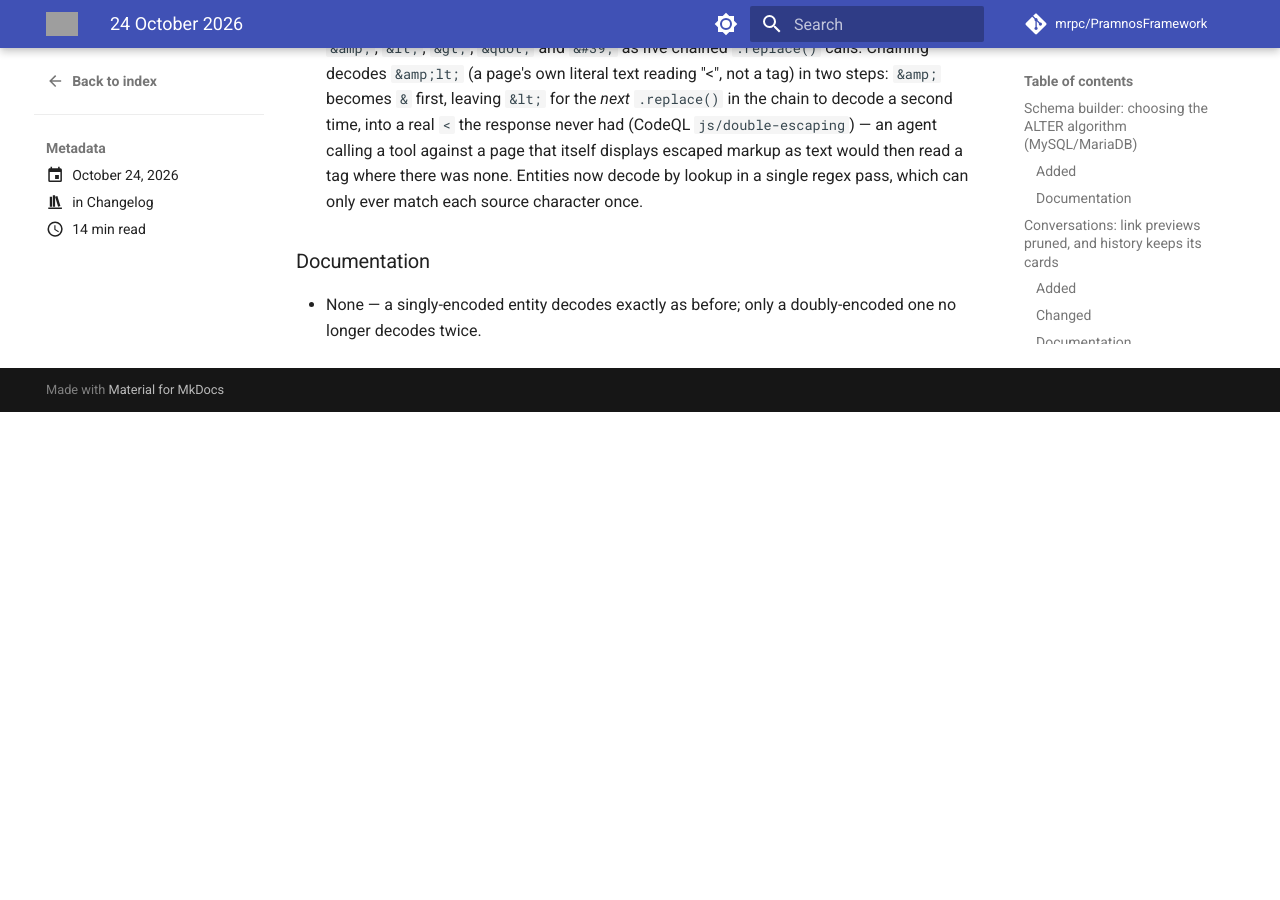
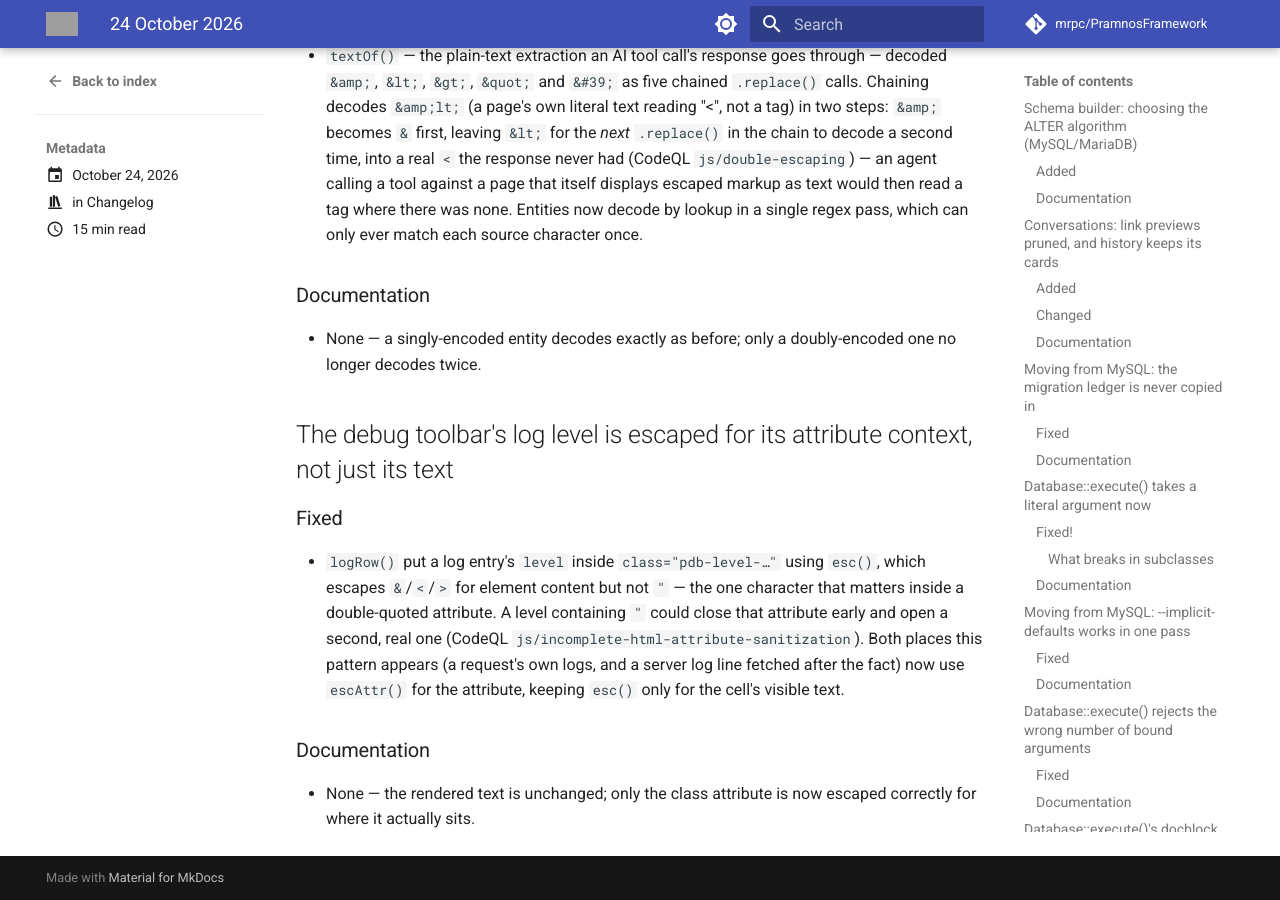
Before and after one commit to mrpc/PramnosFramework, an MkDocs documentation site: the page built from docs/version-history/posts/2026-10-24.md, in a window 1280 px wide and 900 px high, scrolled down 12113 px. Built offline with MkDocs 1.6.1 and Material for MkDocs 9.7.7, drawn with Linux system fonts in a browser that asks for light colours; comment, search, counter and statistics services are not loaded; before the commit the page ends 12525 px from its top, so only the background shows below that; some of the changed text lies outside the part shown; grey boxes are pictures that could not be loaded.

Commit message:
fix(debugbar): escape a log level for its attribute context
logRow() put a log entry's level inside class="pdb-level-..." using
esc(), which escapes &/</> for element content but not " -- the one
character that matters inside a double-quoted attribute. A level
containing " could close that attribute early and open a second,
real one. Both places this pattern appears now use escAttr().

Found via CodeQL's default JS/TS scan
(js/incomplete-html-attribute-sanitization).

```diff
--- a/docs/version-history/posts/2026-10-24.md
+++ b/docs/version-history/posts/2026-10-24.md
@@ -27,6 +27,7 @@ Nineteen entries today:
 - `Model::_save()`'s debug dump escapes `$_POST` instead of writing it raw
 - Scaffolding: `pf-utils.js`'s `merge()` and presence-channel code reject `__proto__` as a key
 - Scaffolding: `pf-utils.js`'s `textOf()` decodes HTML entities in one pass, not five chained ones
+- The debug toolbar's log level is escaped for its attribute context, not just its text
 
 <!-- more -->
 
@@ -442,3 +443,19 @@ the guard now adds only what is actually missing.
 
 - None — a singly-encoded entity decodes exactly as before; only a doubly-encoded one no
   longer decodes twice.
+
+## The debug toolbar's log level is escaped for its attribute context, not just its text
+
+### Fixed
+
+- `logRow()` put a log entry's `level` inside `class="pdb-level-…"` using `esc()`, which
+  escapes `&`/`<`/`>` for element content but not `"` — the one character that matters inside
+  a double-quoted attribute. A level containing `"` could close that attribute early and open
+  a second, real one (CodeQL `js/incomplete-html-attribute-sanitization`). Both places this
+  pattern appears (a request's own logs, and a server log line fetched after the fact) now use
+  `escAttr()` for the attribute, keeping `esc()` only for the cell's visible text.
+
+### Documentation
+
+- None — the rendered text is unchanged; only the class attribute is now escaped correctly
+  for where it actually sits.
```
Also changed, not shown: other parts of docs/version-history/posts/2026-10-24.md (+1 -1 lines), 2 other files.
